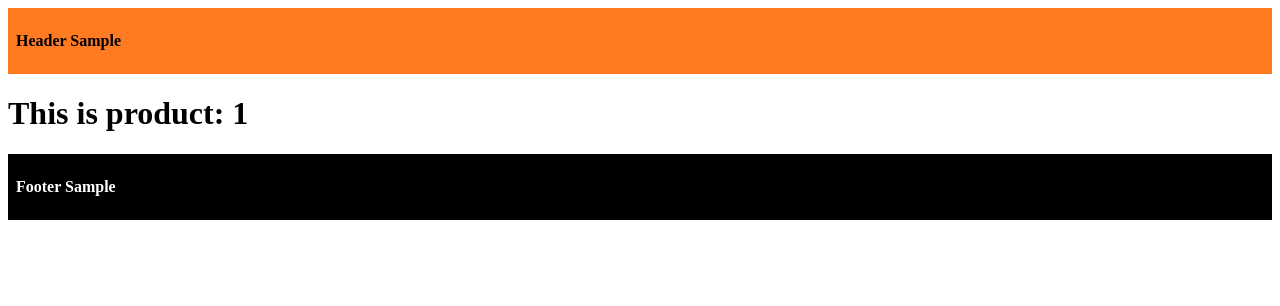
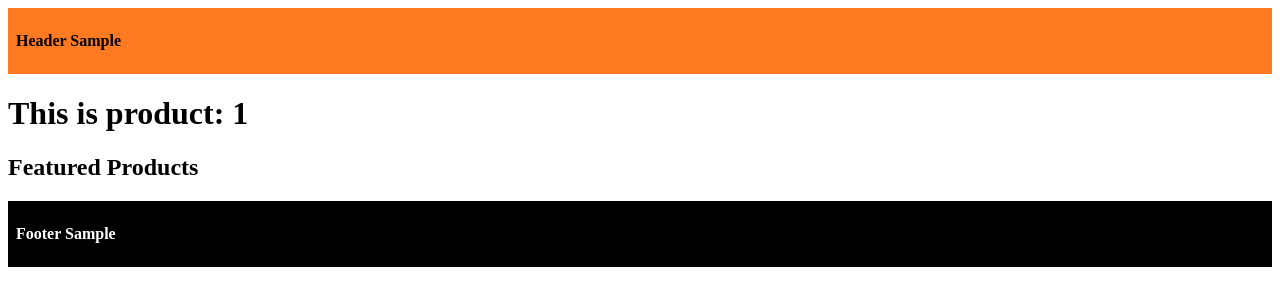
Before and after one commit to gitongatonny/nextjs-101, a Next.js app: page /products/1 in a window 1280 px wide. Shown: the top 306 px of the page. Built offline with nearby package versions, Linux system fonts and the light colour scheme.

Commit message:
nested layouts

```diff
--- /dev/null
+++ b/src/app/products/[productId]/layout.tsx
@@ -0,0 +1,13 @@
+//Custom layout for the product details page
+export default function ProductDetailsLayout({
+  children,
+}: {
+  children: React.ReactNode;
+}) {
+  return (
+    <>
+      {children}
+      <h2>Featured Products</h2>
+    </>
+  );
+}
--- a/src/app/products/[productId]/page.tsx
+++ b/src/app/products/[productId]/page.tsx
@@ -1,5 +1,5 @@
 //Dynamic routes
-export default async function ProductDetail( {
+export default async function ProductDetails( {
     params,
 }: {
     params: Promise<{ productId: string }>;
```
